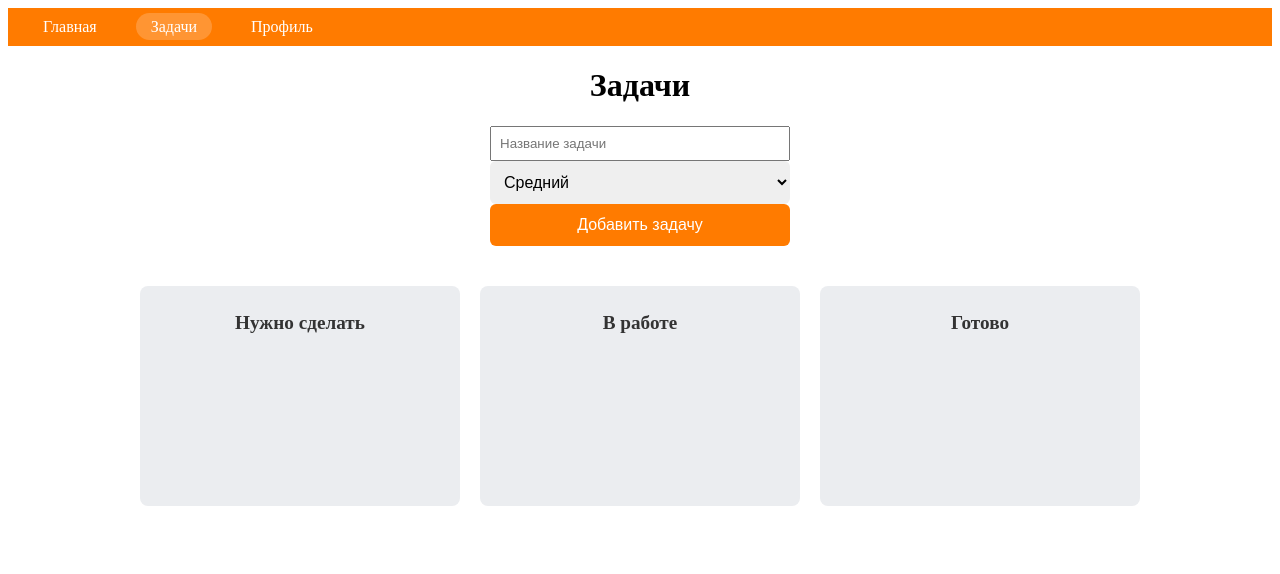
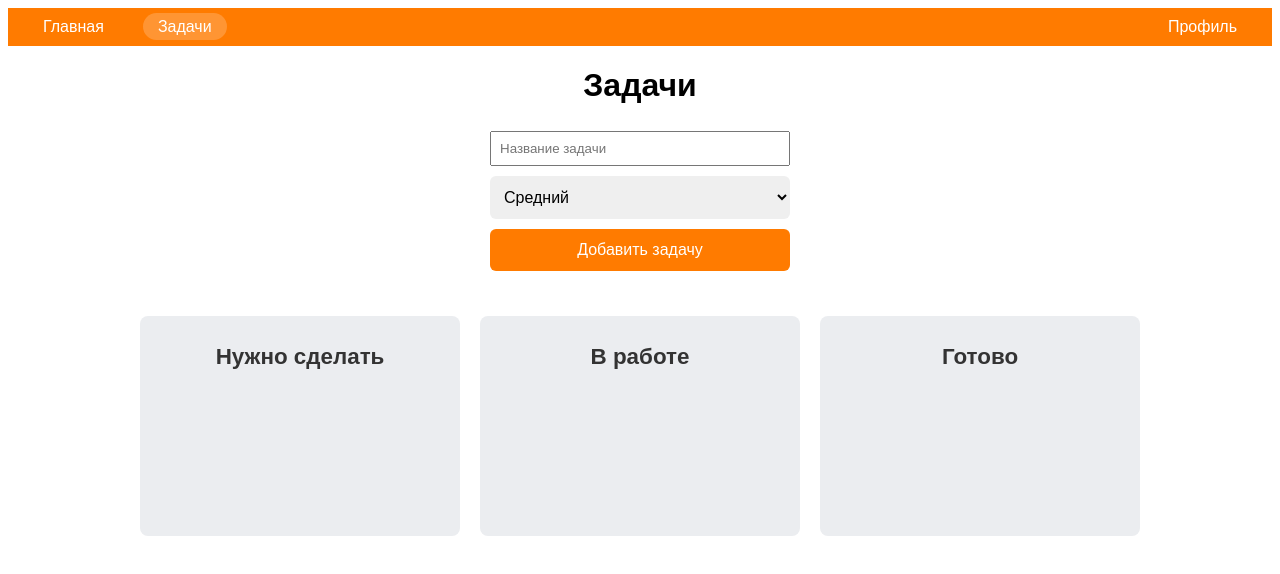
Before and after one commit to yakexerr/PI, a website: page src/pages/tasksPage.html in a window 1280 px wide. Drawn offline with Linux system fonts and the light colour scheme; no server answers.

Commit message:
(fix): fix any ui elements in tasksPage

```diff
--- a/src/pages/tasksPage.html
+++ b/src/pages/tasksPage.html
@@ -15,7 +15,7 @@
             </nav>
         </header>
         <main>
-            <h1>Задачи</h1>
+            <h1 class="task-h1">Задачи</h1>
             <form id="taskForm">
                 <div id="taskNameInput">
                     <input type="text" id="taskTitle" placeholder="Название задачи" required>
@@ -29,7 +29,10 @@
             </form>
 
             <!-- место для сообщений об ошибках/успехе -->
-            <span id="message"></span>
+            <div class="msgdiv">
+                <span id="message"></span>
+            </div>
+
 
             <div class="kanban-board">
                 <div class="kanban-column" id="col-todo">
--- a/src/styles/styles.css
+++ b/src/styles/styles.css
@@ -7,6 +7,7 @@
     background-color: rgb(255, 123, 0);
     padding: 10px 20px;
     color: white;
+    font-family: Arial, Helvetica, sans-serif;
 }
 
 .navbar .logo {
@@ -16,12 +17,15 @@
 
 
 
+
+
 .nav-links {
     display: flex;
     list-style: none;
     margin: 0;
     padding: 0;
     gap: 1.5rem;
+    width: 100%;
 }
 
 .nav-links a {
@@ -33,6 +37,7 @@
 }
 
 .nav-links li.auth-link {
+    /* display: flex; */
     margin-left: auto;
 }
 
@@ -138,6 +143,12 @@ img{
 }
 
 /*ЗАДАЧИ*/
+
+/*Это для слова "Задача" в верху страницы*/
+.task-h1{
+    font-family: Arial, Helvetica, sans-serif;
+}
+
 #taskTitle{
     width: 100%;
     padding: 8px;
@@ -185,6 +196,19 @@ img{
     margin-left: 60px;
 }
 
+/*Сообщение об успехе*/
+.msgdiv{
+    display: flex;
+    justify-content: center;
+    align-items: center;
+    width: 100%;
+}
+
+
+#message{
+    font-weight: bold;
+}
+
 
 /* Контейнер формы */
 .task-form-container {
@@ -196,11 +220,14 @@ img{
     margin: 20px auto;      /* Центрирует саму форму на странице */
 }
 
-/* Обнуляем твои старые отступы и фиксированную ширину */
 #taskTitle, #taskPriority, #addTaskButton {
-    width: 100%;           /* Занимают всю ширину контейнера (400px) */
-    margin: 0;             /* Убираем лишние отступы */
+    width: 100%;
+    margin-top: 5px;
+    margin-bottom: 5px;
+    margin-left: 0;
+    margin-right: 0;
     box-sizing: border-box;
+    font-family: Arial, Helvetica, sans-serif;
 }
 
 /* Стили для Канбан-доски */
@@ -218,10 +245,12 @@ img{
     width: 300px;
     min-height: 200px;
     padding: 10px;
+    font-family: Arial, Helvetica, sans-serif;
 }
 
 .kanban-column h2 {
-    font-size: 1.2rem;
+    font-family:Arial, Helvetica, sans-serif;
+    font-size: 1.4rem;
     text-align: center;
     color: #333;
 }
```
Also changed, not shown: src/pages/unautirizPage.html (+1 -1 lines).
